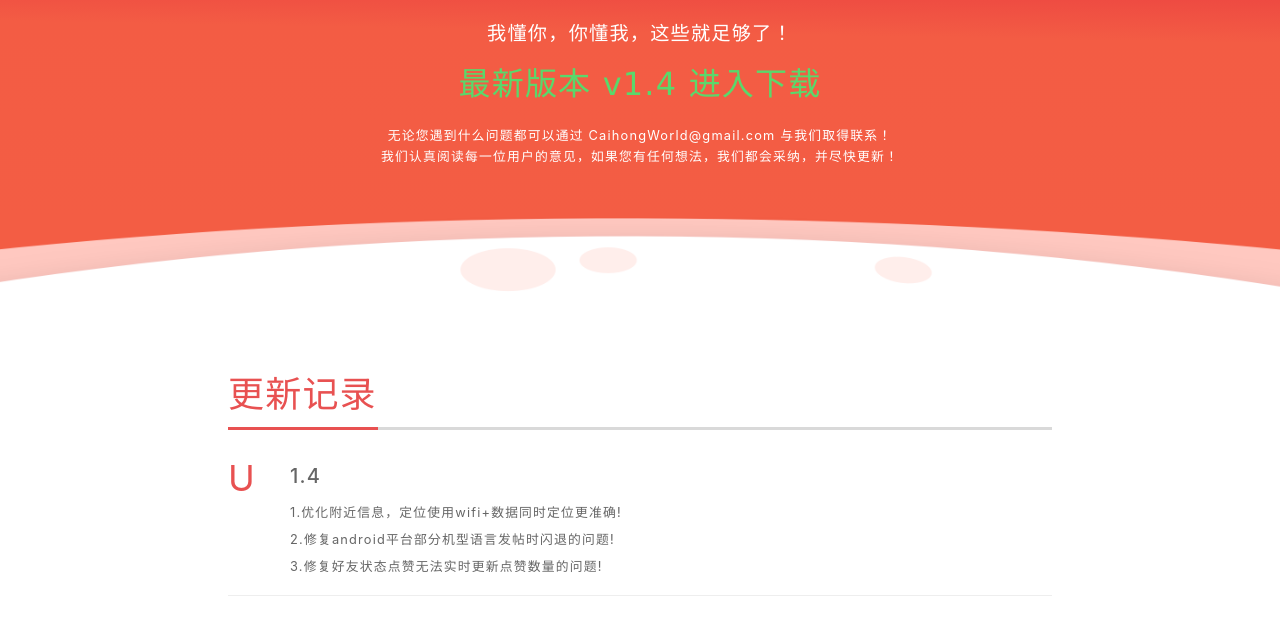
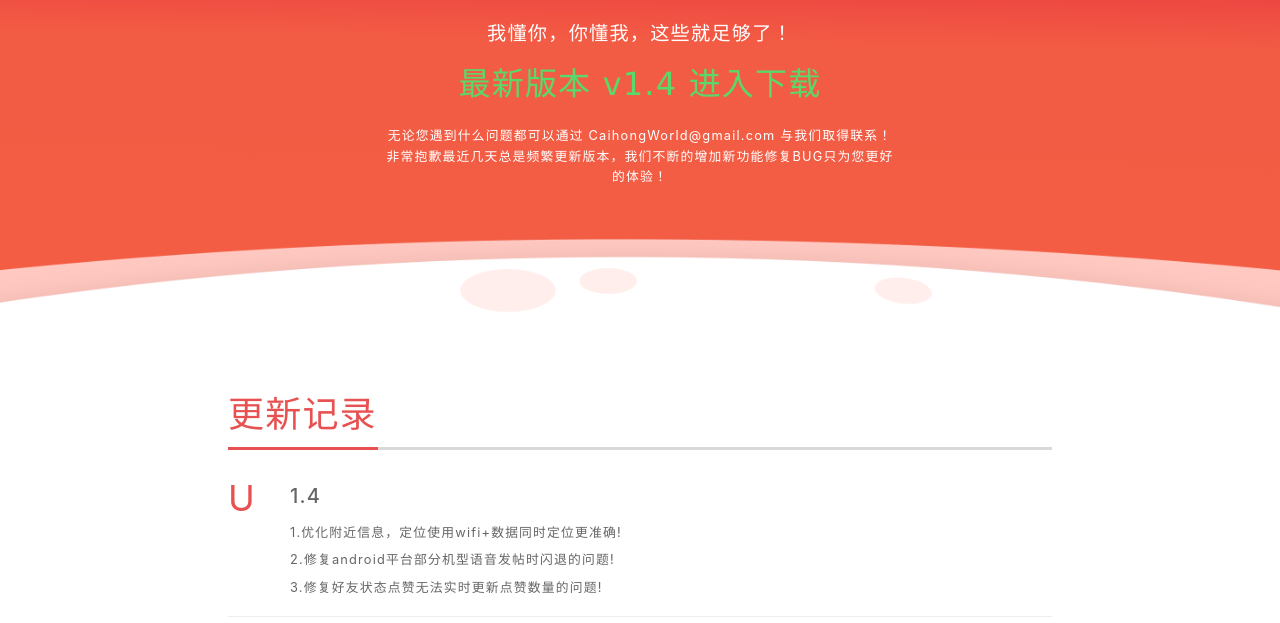
Before and after one commit to Potala8050/WEB-82501010, a plain HTML site: page docs/index.html in a window 1280 px wide. Shown: the part 145-768 px from the top of the page. Drawn offline with Linux system fonts and the light colour scheme; a script that the page names is missing.

Commit message:
docs\index.html

```diff
--- a/docs/index.html
+++ b/docs/index.html
@@ -399,7 +399,7 @@
                 -->
 				<br />
                 <p>无论您遇到什么问题都可以通过 CaihongWorld@gmail.com 与我们取得联系！</p>
-                <p>我们认真阅读每一位用户的意见，如果您有任何想法，我们都会采纳，并尽快更新！</p>
+                <p>非常抱歉最近几天总是频繁更新版本，我们不断的增加新功能修复BUG只为您更好的体验！</p>
             </div>
         </div>
         <div class="sky"></div>
@@ -414,7 +414,7 @@
                     <span>
                         <p class="qu">1.4</p>
                         <p class="ans">1.优化附近信息，定位使用wifi+数据同时定位更准确!</p>
-                        <p class="ans">2.修复android平台部分机型语言发帖时闪退的问题!</p>
+                        <p class="ans">2.修复android平台部分机型语音发帖时闪退的问题!</p>
                         <p class="ans">3.修复好友状态点赞无法实时更新点赞数量的问题!</p>
                     </span>
                 </div>
```
